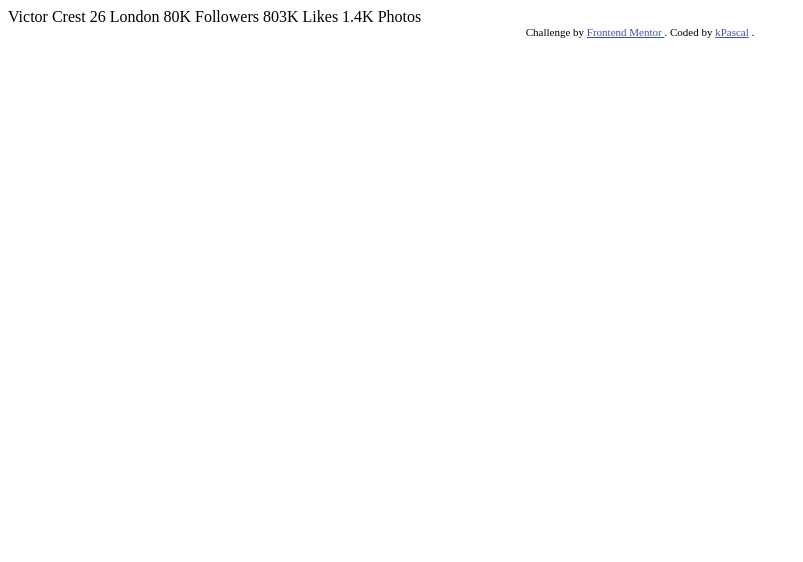
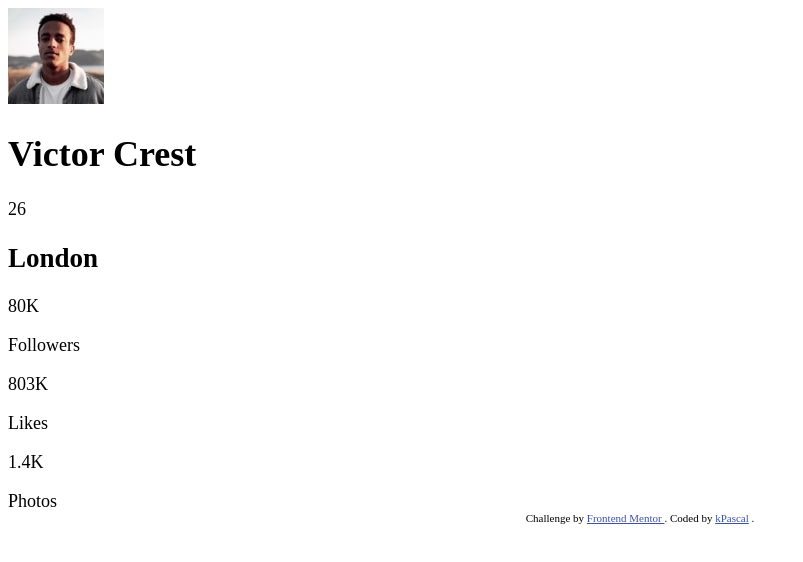
Before and after one commit to LPabloA/Frontend_Mentor_profile_Card_Component_Main, a plain HTML site: page index.html in a window 1280 px wide. Shown: the whole page, without its empty margins (0-803 px from the left). Drawn offline with Linux system fonts and the light colour scheme.

Commit message:
segunda version

```diff
--- a/index.html
+++ b/index.html
@@ -4,7 +4,6 @@
     <meta charset="UTF-8" />
     <meta name="viewport" content="width=device-width, initial-scale=1.0" />
     <!-- displays site properly based on user's device -->
-
     <link
       rel="icon"
       type="image/png"
@@ -15,7 +14,19 @@
     <link rel="stylesheet" href="style.css" />
   </head>
   <body>
-    Victor Crest 26 London 80K Followers 803K Likes 1.4K Photos
+    <div class="container">
+      <div class="pattern"></div>
+      <img src="images/image-victor.jpg" alt="" />
+      <h1>Victor Crest</h1>
+      <p>26</p>
+      <h2>London</h2>
+      <p>80K</p>
+      <span>Followers</span>
+      <p>803K</p>
+      <span>Likes</span>
+      <p>1.4K</p>
+      <span>Photos</span>
+    </div>
     <!--------------------Footer-------------------->
     <div class="attribution">
       Challenge by
--- a/style.css
+++ b/style.css
@@ -3,17 +3,16 @@
 /* --------------------Colores -------------- */
 :root {
   /* primarios */
-  --red: hsl(0, 78%, 62%);
-  --Cyan: hsl(180, 62%, 55%);
-  --Orange: hsl(34, 97%, 64%);
-  --Blue: hsl(212, 86%, 64%);
+  --DarkCyan: hsl(185, 75%, 39%);
+  --VeryDarkDesaturatedBlue: hsl(229, 23%, 23%);
+  --DarkGrayishBlue: hsl(227, 10%, 46%);
   /* neutrales */
-  --dark-blue: hsl(234, 12%, 34%);
-  --grayish-blue: hsl(229, 6%, 66%);
-  --Light-Gray: hsl(0, 0%, 98%);
+  --DarkGray: hsl(0, 0%, 59%);
 }
-
 /*---------------principales---------------------*/
+body {
+  font-size: 18px;
+}
 /*------------------Footer------------------*/
 .attribution {
   font-size: 11px;
```
